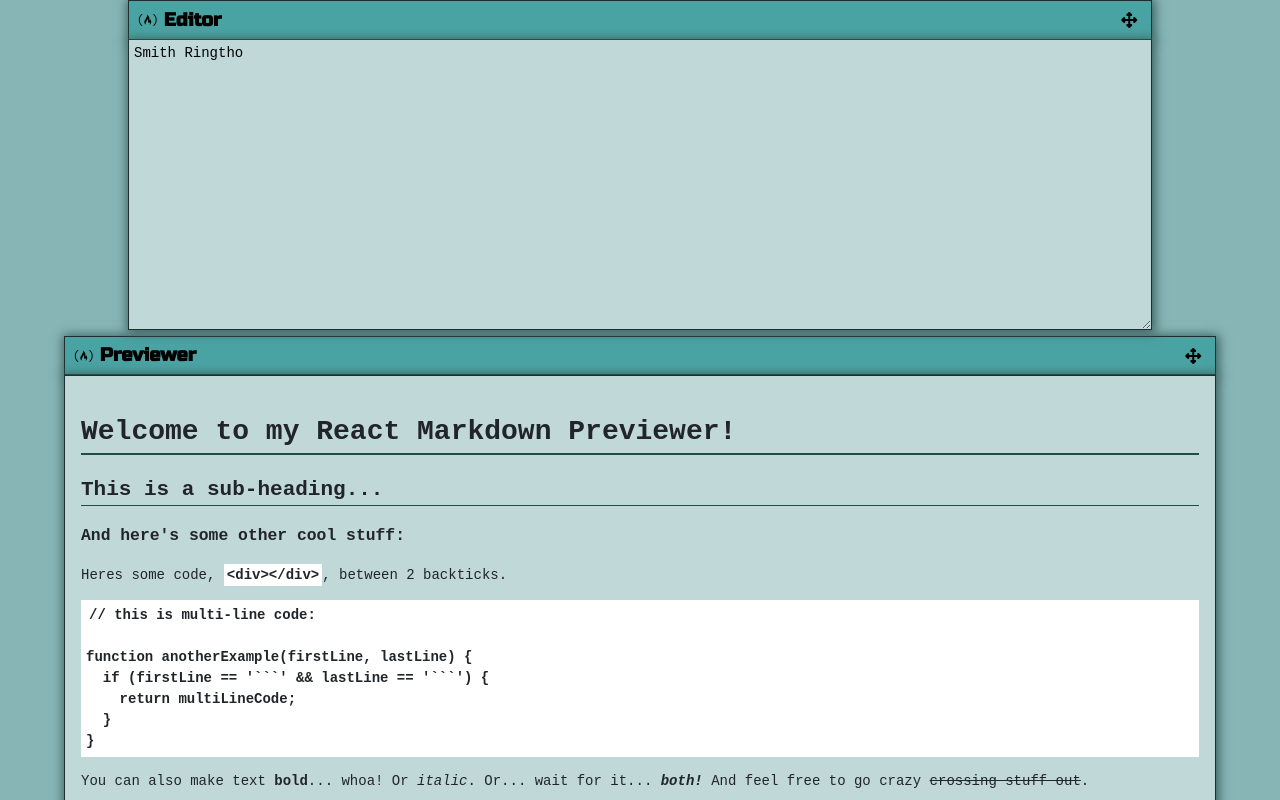
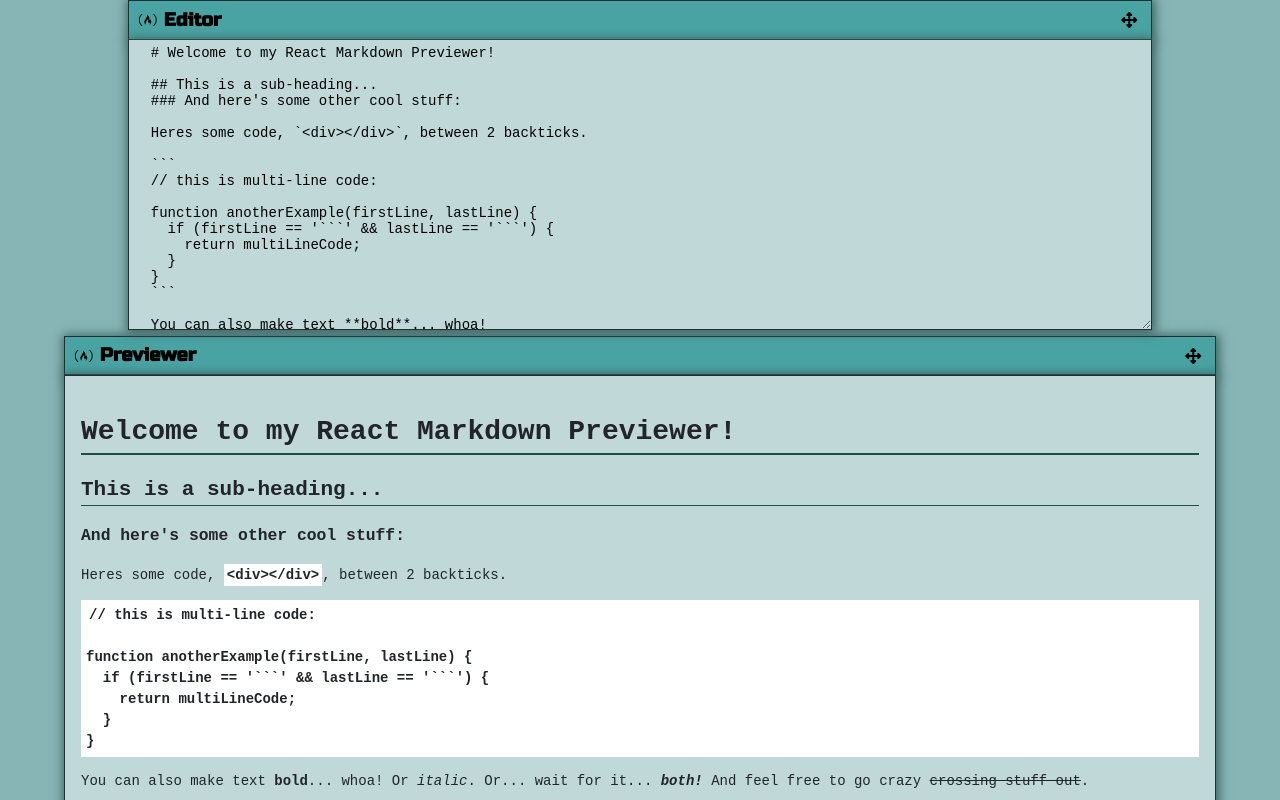
Before and after one commit to ringtho/marhdown-previewer, a React (Create React App) app: page / in a window 1280 px wide. Shown: the top 800 px of the page. Built offline with nearby package versions, Linux system fonts and the light colour scheme.

Commit message:
Added initial markdown to the textarea editor

```diff
--- a/src/App.js
+++ b/src/App.js
@@ -10,6 +10,7 @@
     .then(data => setMarkdown(data))
   },[])
 
+  console.log(markdown)
 
   return (
     <div className="app">
@@ -20,8 +21,7 @@
           <h3>Editor</h3>
           <i className="fa fa-arrows-alt"></i>
         </div>
-        <textarea id="editor">
-          Smith Ringtho
+        <textarea id="editor" defaultValue={markdown}>
         </textarea>
       </section>
       <section className="preview-container">
--- a/src/index.scss
+++ b/src/index.scss
@@ -60,6 +60,7 @@
   resize: vertical;
   border-top: none;
   padding: 5px 2px 2px 5px;
+  text-align: left;
 }
 
 .fa-free-code-camp {
```
